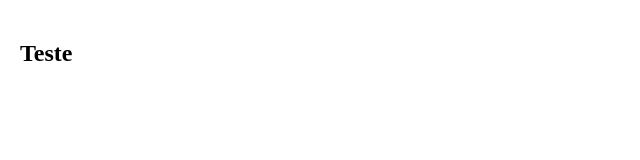
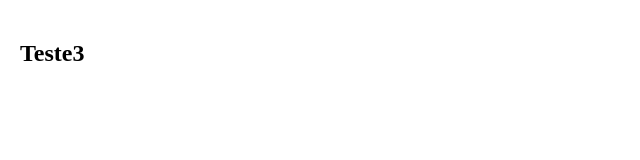
Before and after one commit to ldummer/sfmc-rest, a plain HTML site: page index.html in a window 1280 px wide. Shown: the full height of the page, 0-640 px from the left. Drawn offline with Linux system fonts and the light colour scheme.

Commit message:
change to get keys

```diff
--- a/index.html
+++ b/index.html
@@ -103,6 +103,6 @@
     </style>
   </head>
   <body>
-    <h2>Teste</h2>
+    <h2>Teste3</h2>
   </body>
 </html>
```
